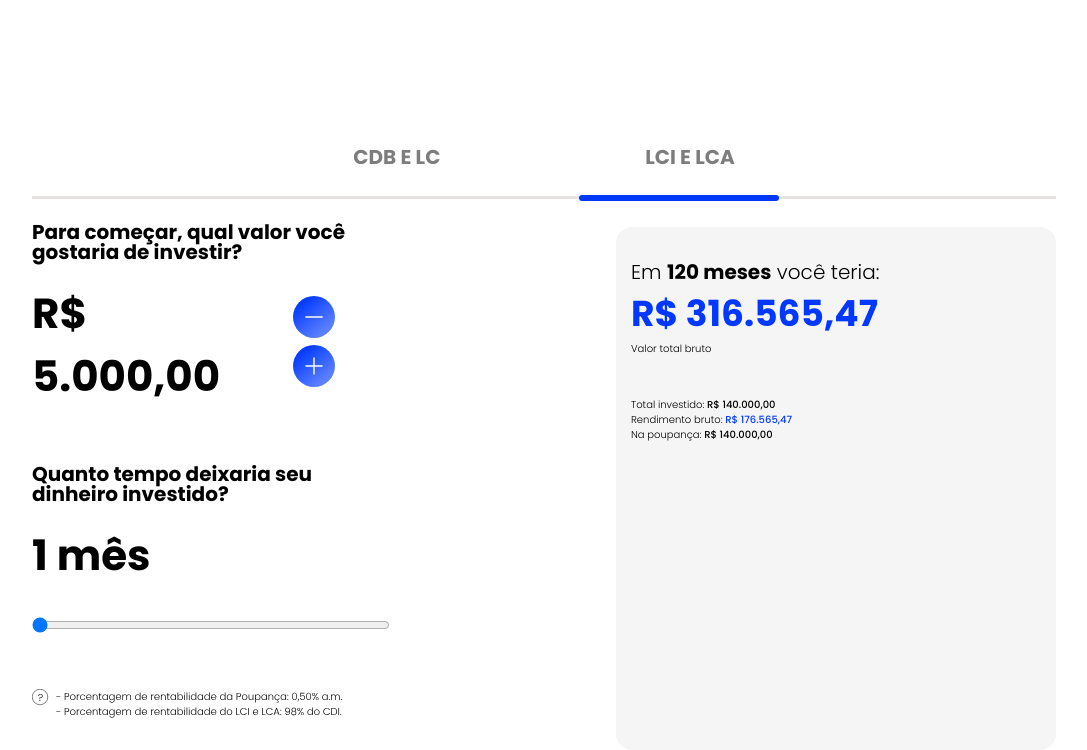
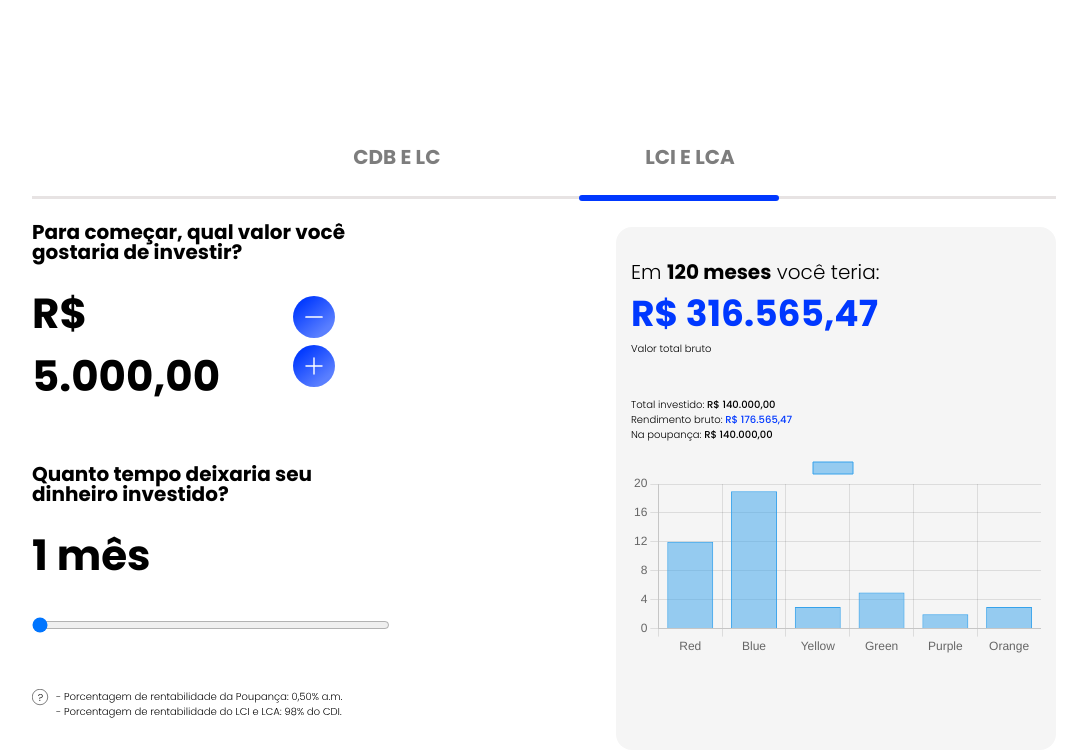
Before and after one commit to lindembergs/simulador-de-investimentos-v2, a website: page index.html in a window 1280 px wide. Shown: the part 104-854 px from the top of the page, without its empty margins (96-1183 px from the left). Drawn offline with nearby package versions, Linux system fonts and the light colour scheme.

Commit message:
implementacao do grafico e inicio da estilizacao

```diff
--- a/assets/css/styles.css
+++ b/assets/css/styles.css
@@ -216,3 +216,9 @@ main {
   text-align: left;
   color: #0038ff;
 }
+
+/* .metrics {
+  width: 360px;
+  height: 184px;
+  border-radius: 8px, 8px, 0px, 0px;
+} */
--- a/assets/js/main.js
+++ b/assets/js/main.js
@@ -6,3 +6,30 @@ monthsSlider.addEventListener("input", () => {
   monthsSpan.textContent =
     updatedMonths === 1 ? "1 mês" : updatedMonths + " meses";
 });
+
+// inicio do perrengue com os gráficos
+
+document.addEventListener("DOMContentLoaded", function () {
+  const ctx = document.getElementById("myChart");
+
+  new Chart(ctx, {
+    type: "bar",
+    data: {
+      labels: ["Red", "Blue", "Yellow", "Green", "Purple", "Orange"],
+      datasets: [
+        {
+          label: "",
+          data: [12, 19, 3, 5, 2, 3],
+          borderWidth: 1,
+        },
+      ],
+    },
+    options: {
+      scales: {
+        y: {
+          beginAtZero: true,
+        },
+      },
+    },
+  });
+});
--- a/index.html
+++ b/index.html
@@ -57,11 +57,14 @@
               <p>Rendimento bruto: <strong> R$ 176.565,47</strong></p>
               <p>Na poupança: <span>R$ 140.000,00</span></p>
             </div>
+            <div class="metrics">
+              <canvas id="myChart"></canvas>
+            </div>
           </div>
         </div>
       </main>
     </div>
-    <script defer src="assets/js/main.js"></script>
+    <script src="assets/js/main.js"></script>
     <script defer src="https://cdn.jsdelivr.net/npm/chart.js"></script>
   </body>
 </html>
```
